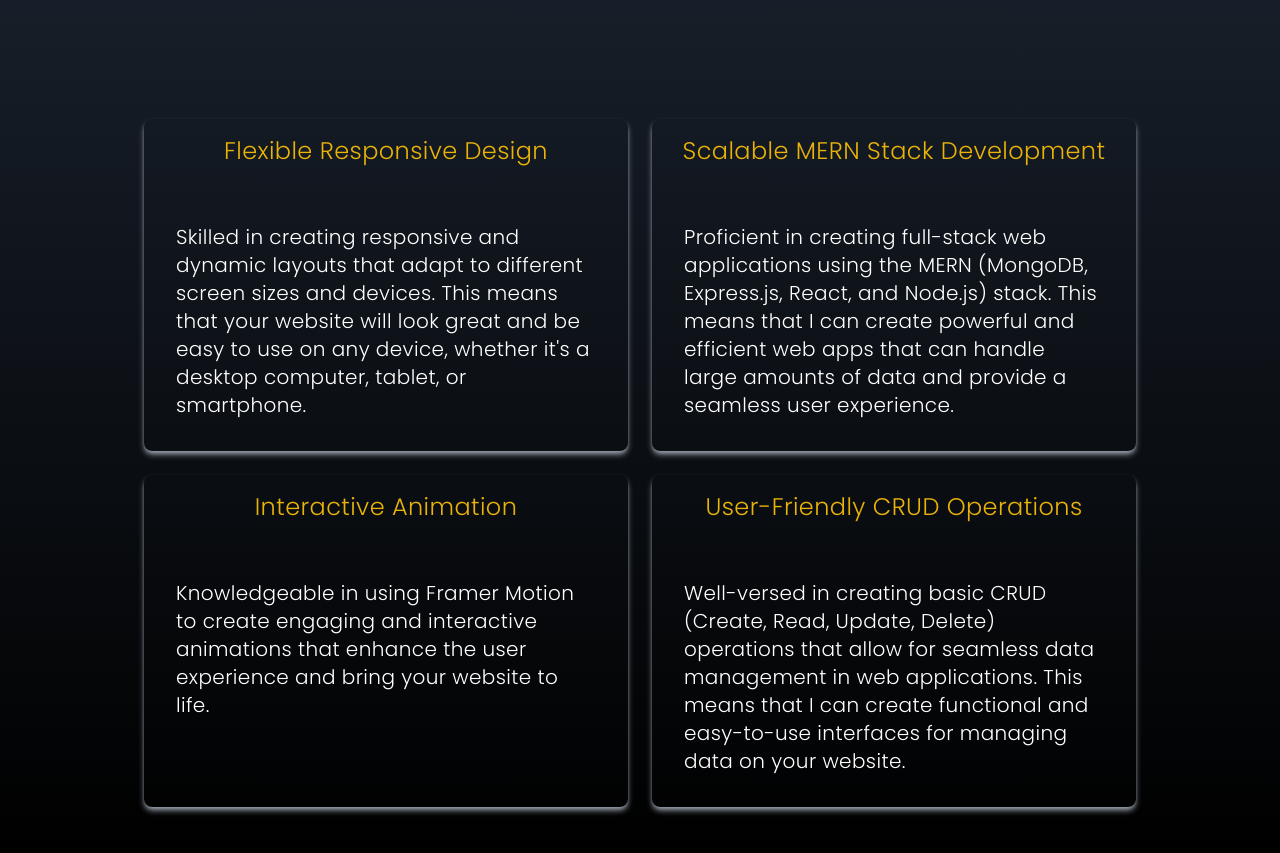
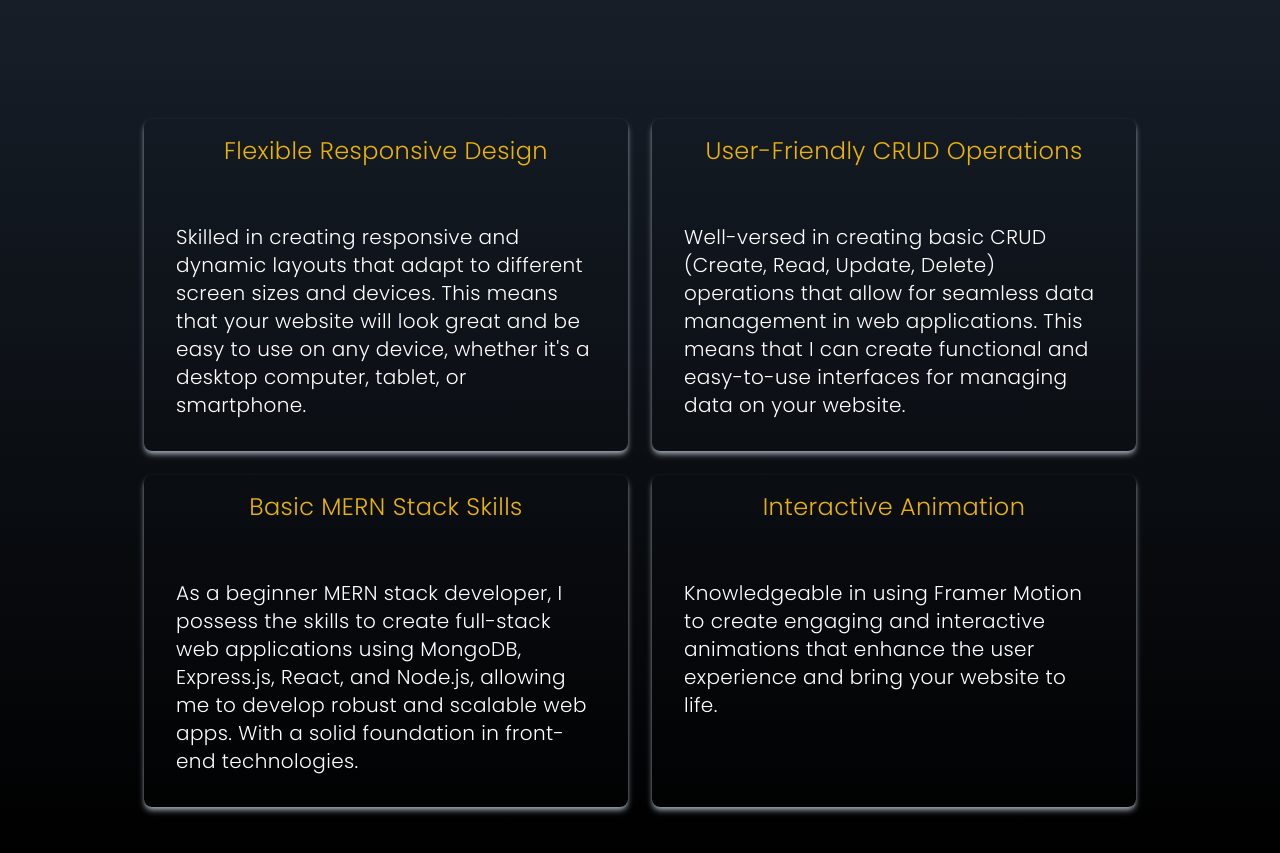
Before and after one commit to 4kent4/react-portfolio, a React (Create React App) app: page / in a window 1280 px wide. Shown: the part 1101-1954 px from the top of the page. Built offline with nearby package versions, Linux system fonts and the light colour scheme.

Commit message:
fixed resume

```diff
--- a/src/components/subComponents/AboutCards.jsx
+++ b/src/components/subComponents/AboutCards.jsx
@@ -32,21 +32,21 @@ const AboutCards = () => {
 		},
 		{
 			id: 2,
-			title: "Scalable MERN Stack Development",
+			title: "User-Friendly CRUD Operations",
 			content:
-				"Proficient in creating full-stack web applications using the MERN (MongoDB, Express.js, React, and Node.js) stack. This means that I can create powerful and efficient web apps that can handle large amounts of data and provide a seamless user experience.",
+				"Well-versed in creating basic CRUD (Create, Read, Update, Delete) operations that allow for seamless data management in web applications. This means that I can create functional and easy-to-use interfaces for managing data on your website.",
 		},
 		{
 			id: 3,
+			title: "Basic MERN Stack Skills",
+			content:
+				"As a beginner MERN stack developer, I possess the skills to create full-stack web applications using MongoDB, Express.js, React, and Node.js, allowing me to develop robust and scalable web apps. With a solid foundation in front-end technologies.",
+		},
+		{
+			id: 4,
 			title: "Interactive Animation",
 			content:
 				"Knowledgeable in using Framer Motion to create engaging and interactive animations that enhance the user experience and bring your website to life.",
-		},
-		{
-			id: 4,
-			title: "User-Friendly CRUD Operations",
-			content:
-				"Well-versed in creating basic CRUD (Create, Read, Update, Delete) operations that allow for seamless data management in web applications. This means that I can create functional and easy-to-use interfaces for managing data on your website.",
 		},
 	];
 	return (
```
Also changed, not shown: 1 other file (tests, documents, lock files or other folders).
